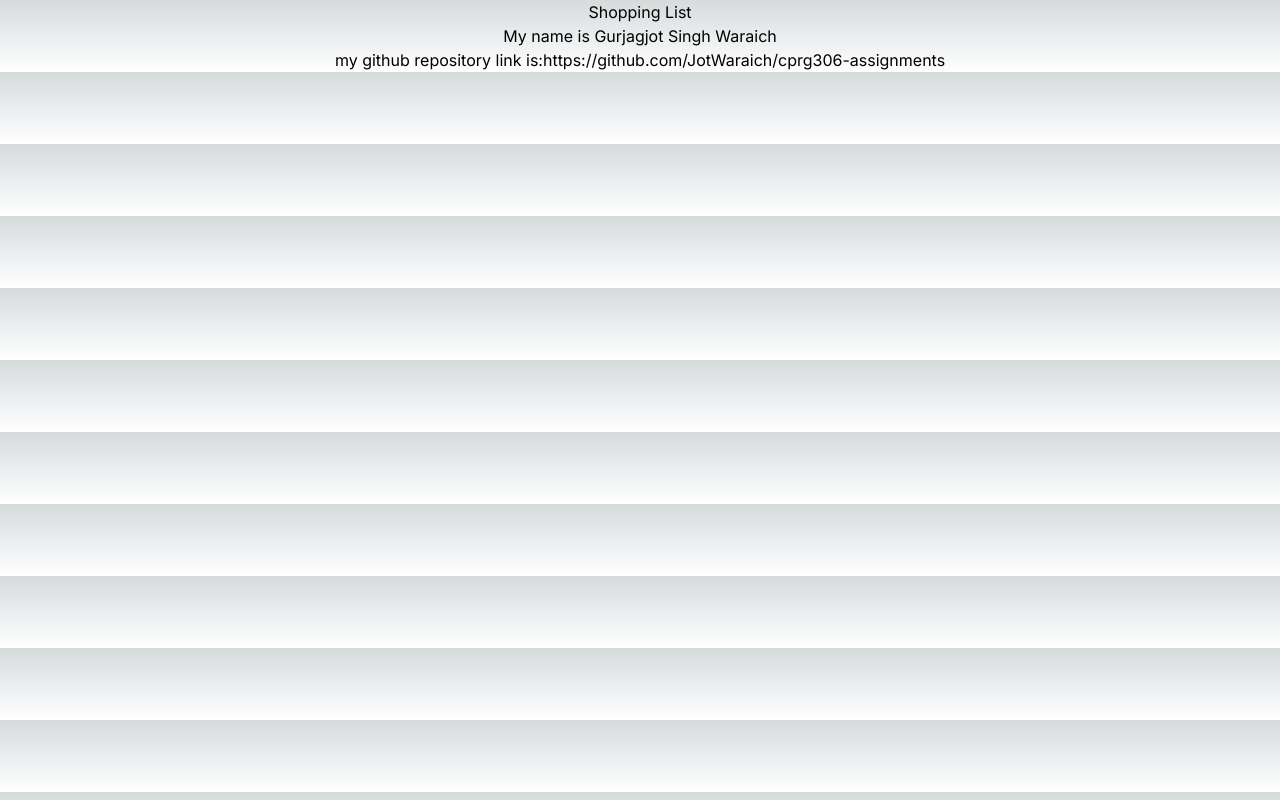
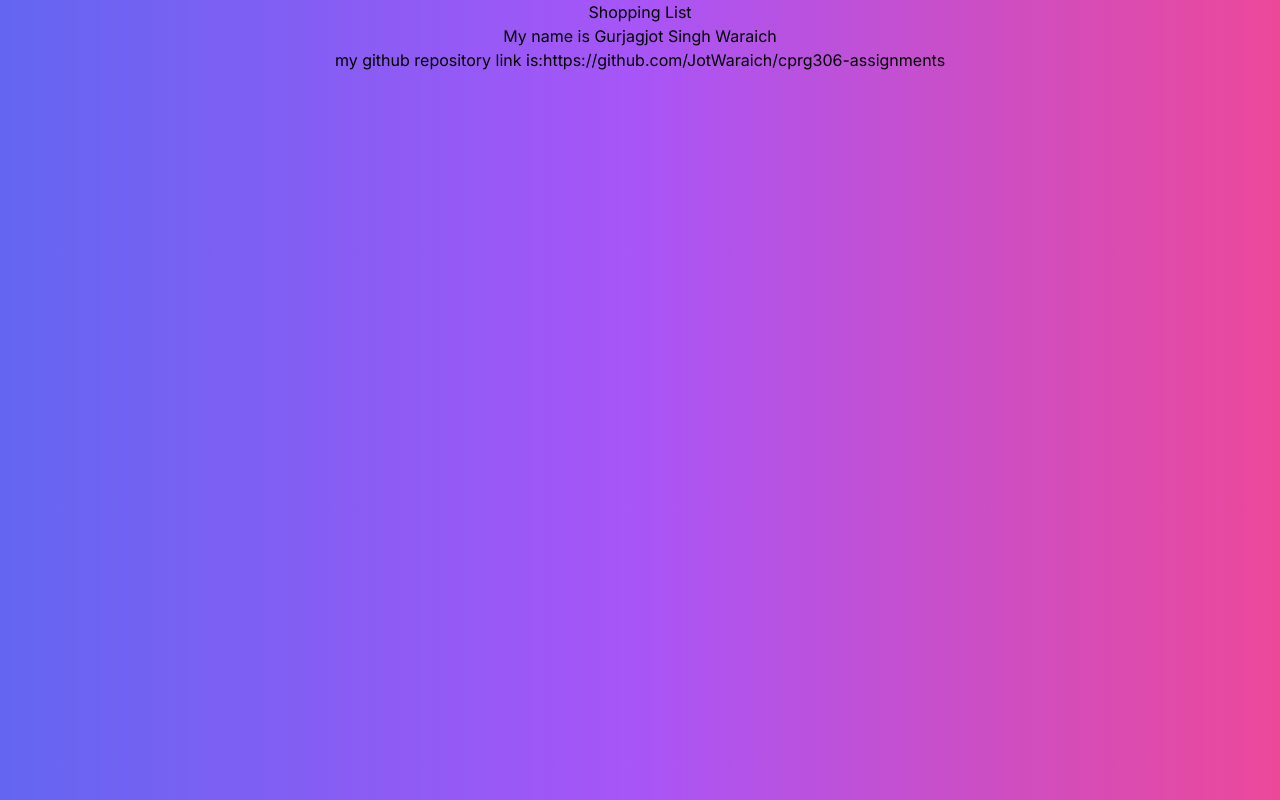
Before and after one commit to JotWaraich/cprg306-assignments, a Next.js app: page /week-2 in a window 1280 px wide. Built offline with nearby package versions, Linux system fonts and the light colour scheme.

Commit message:
Gradiant background color added

```diff
--- a/app/page.js
+++ b/app/page.js
@@ -2,7 +2,7 @@ import Link from "next/link";
 
 export default function Home() {
   return (
-    <div className="text-center">
+    <div className="h-screen text-center bg-gradient-to-r from-indigo-500 via-sky-500 to-emerald-500">
       <h1>CPRG 306: Web Development 2 - Assignments</h1>
       <Link
         href="/week-2"
--- a/app/week-2/page.js
+++ b/app/week-2/page.js
@@ -2,7 +2,7 @@ import StudentInfo from "./student-info";
 
 export default function Page() {
   return (
-    <main className="text-center">
+    <main className="h-screen text-center bg-gradient-to-r from-indigo-500 via-purple-500 to-pink-500">
       <h1>Shopping List</h1>
       <StudentInfo />
     </main>
```
